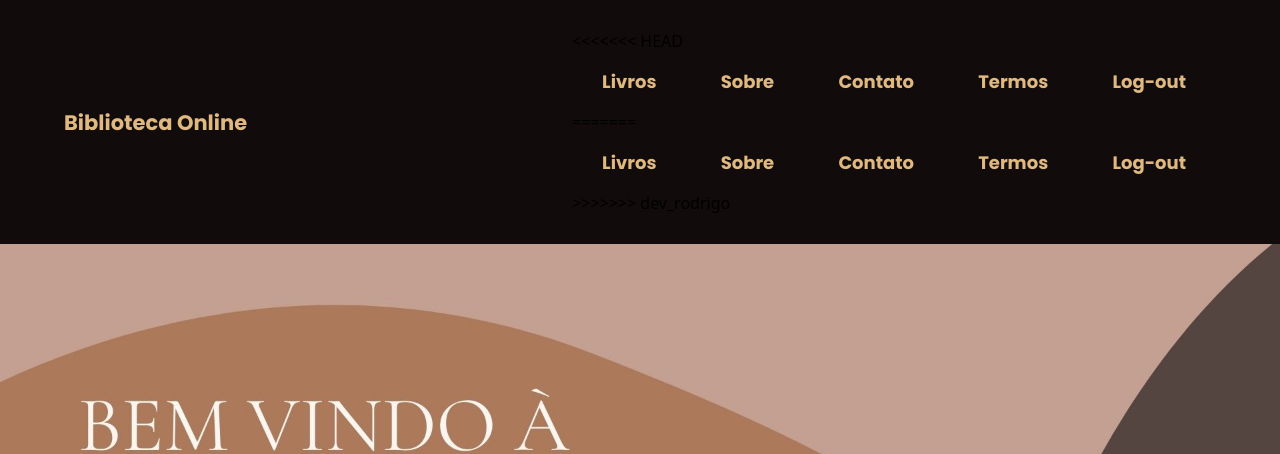
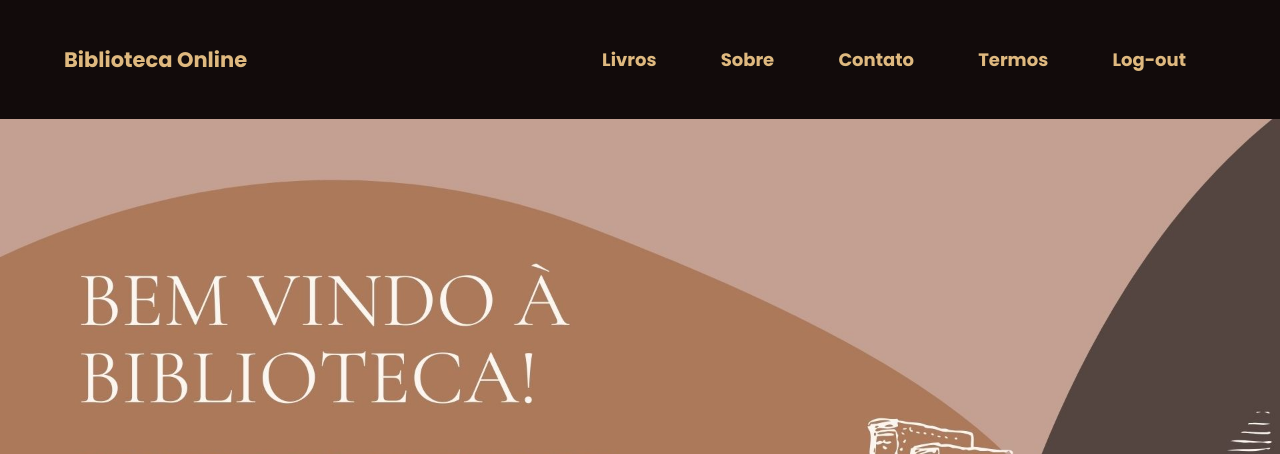
Before and after one commit to Kalyla-Pinheiro/biblioteca_Online, a Django app: template projeto_biblioteca_online/app_biblioteca_online/templates/livros-home/livros-home.html in a window 1280 px wide; the page is wider, and only the part inside the window is pictured. Shown: the top 454 px of that part. Run offline with Django 4.2, Linux system fonts and the light colour scheme; the template is opened without the code that fills it, so the values that code supplies are empty.

Commit message:
concertando bug da página home

```diff
--- a/projeto_biblioteca_online/app_biblioteca_online/templates/livros-home/livros-home.html
+++ b/projeto_biblioteca_online/app_biblioteca_online/templates/livros-home/livros-home.html
@@ -15,7 +15,6 @@
     </a>
 
     <nav>
-<<<<<<< HEAD
     <ul class="nav_links">
       <li><a href="#livros" class="link">Livros</a></li>
       <li><a href="#sobre" class="link">Sobre</a></li>
@@ -23,15 +22,6 @@
       <li><a href="#" class="link">Termos</a></li>
       <li><a href="../login/login.html" class="link">Log-out</a></li>
     </ul>
-=======
-      <ul class="nav_links">
-        <li><a href="#livros" class="link">Livros</a></li>
-        <li><a href="#sobre" class="link">Sobre</a></li>
-        <li><a href="../contato/contato.html" class="link">Contato</a></li>
-        <li><a href="#" class="link">Termos</a></li>
-        <li><a href="../login/login.html" class="link">Log-out</a></li>
-      </ul>
->>>>>>> dev_rodrigo
     </nav>
   </header>
 
```
